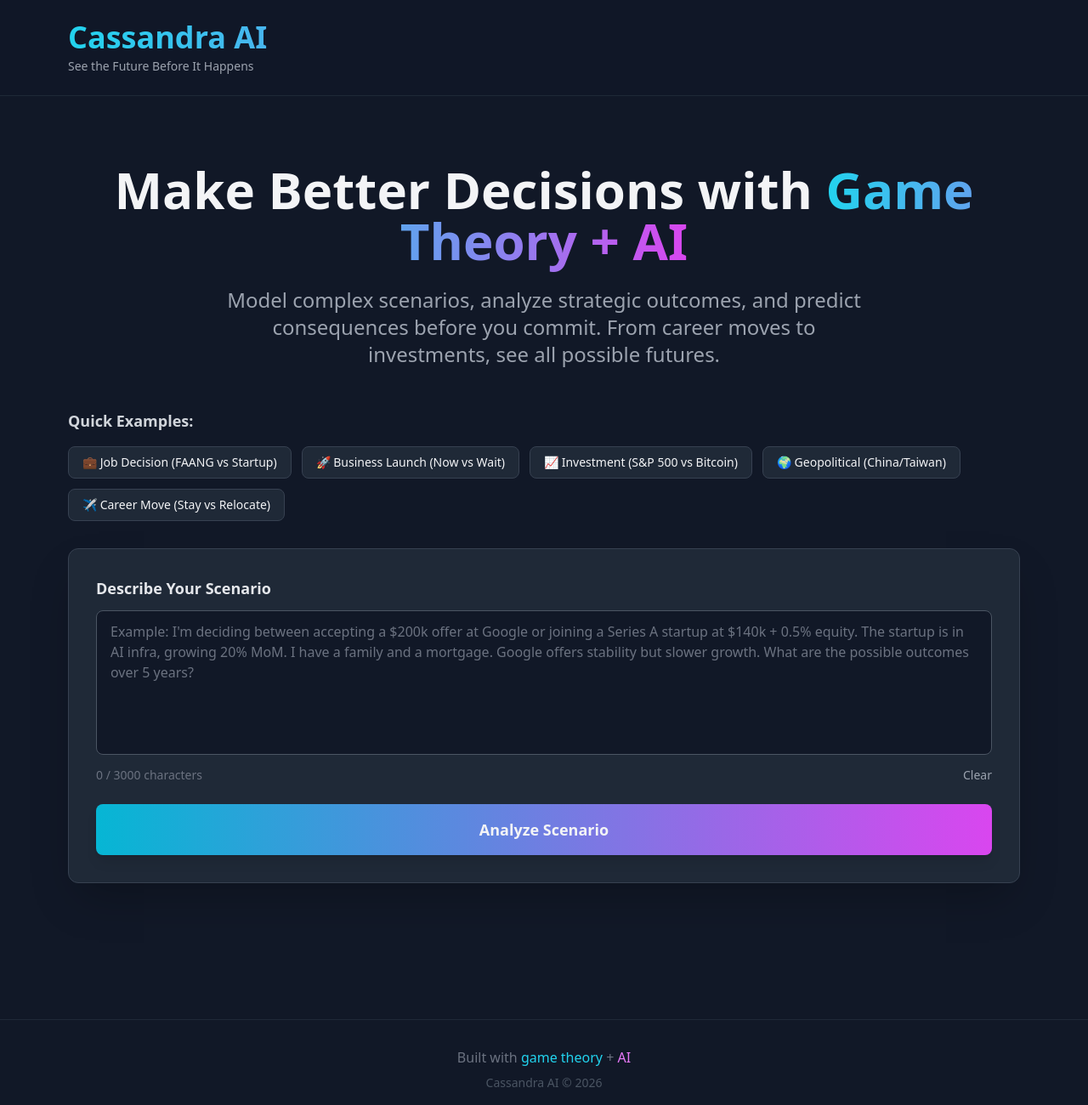
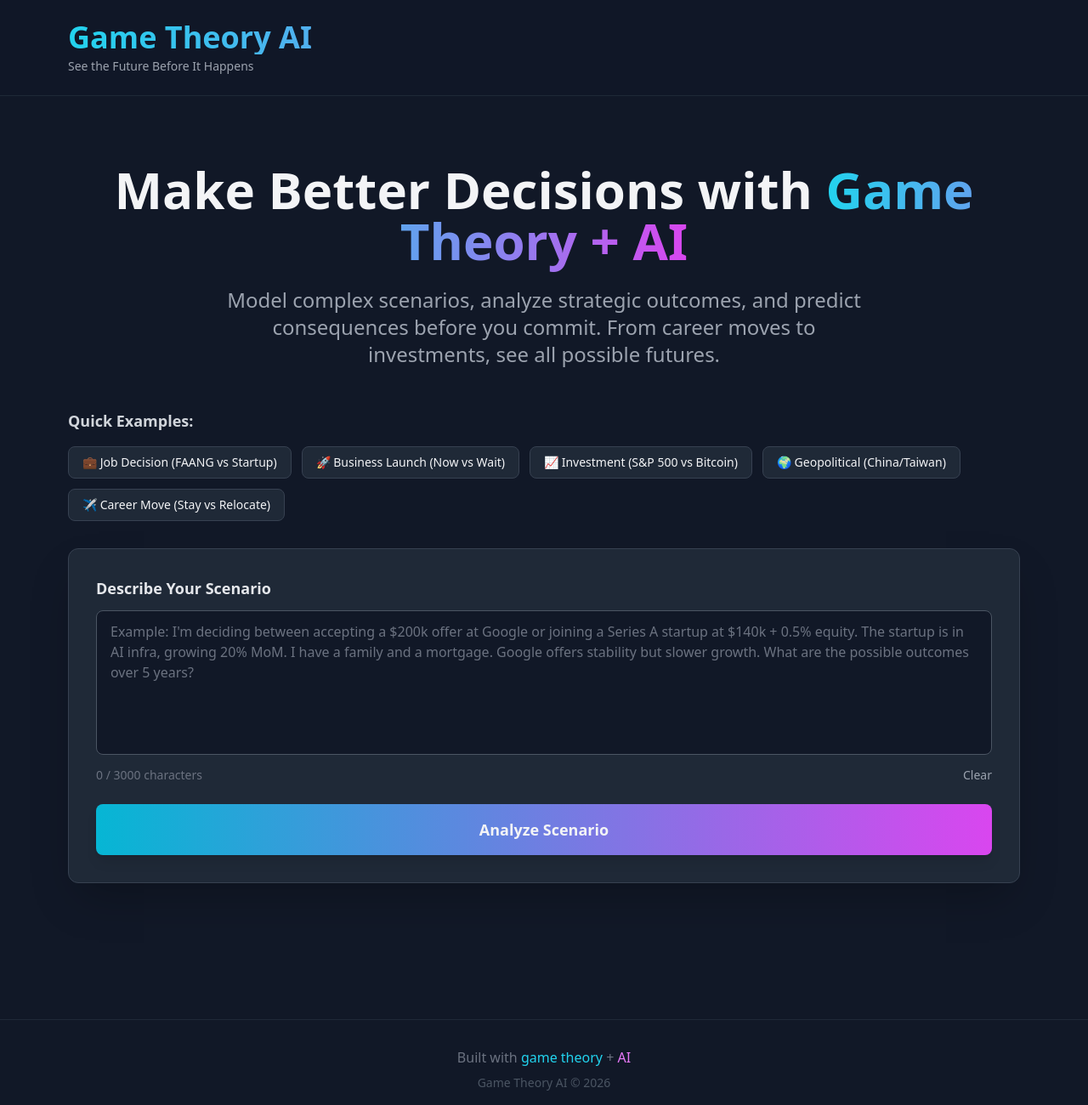
Before and after one commit to Just-Krispy/cassandra-ai-mvp, a website: page index.html in a window 1280 px wide. Shown: the whole page at 85% size. Drawn offline with nearby package versions, Linux system fonts and the light colour scheme.

Commit message:
Rename Cassandra AI to Game Theory AI

```diff
--- a/index.html
+++ b/index.html
@@ -3,7 +3,7 @@
 <head>
     <meta charset="UTF-8">
     <meta name="viewport" content="width=device-width, initial-scale=1.0">
-    <title>Cassandra AI - See the Future Before It Happens</title>
+    <title>Game Theory AI - See the Future Before It Happens</title>
     <script src="https://cdn.tailwindcss.com"></script>
     <script>
         tailwind.config = {
@@ -47,7 +47,7 @@
     <header class="border-b border-gray-800 bg-gray-900/95 backdrop-blur sticky top-0 z-50">
         <div class="max-w-6xl mx-auto px-4 py-6">
             <h1 class="text-3xl md:text-4xl font-bold bg-gradient-to-r from-cyan-400 to-magenta-500 bg-clip-text text-transparent">
-                Cassandra AI
+                Game Theory AI
             </h1>
             <p class="text-gray-400 text-sm mt-1">See the Future Before It Happens</p>
         </div>
@@ -191,7 +191,7 @@
                 Built with <span class="text-cyan-400">game theory</span> + <span class="text-magenta-400">AI</span>
             </p>
             <p class="text-gray-600 text-sm mt-2">
-                Cassandra AI © 2026
+                Game Theory AI © 2026
             </p>
         </div>
     </footer>
```
